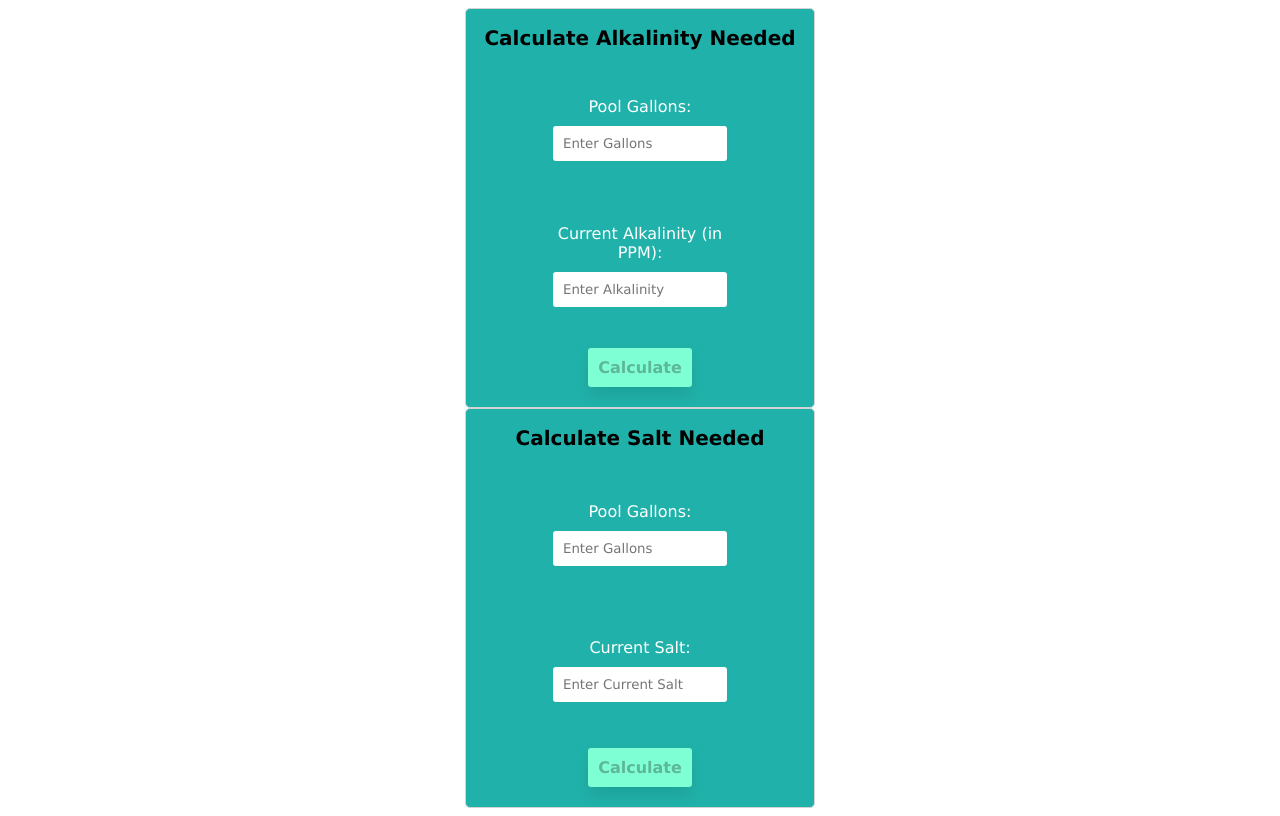
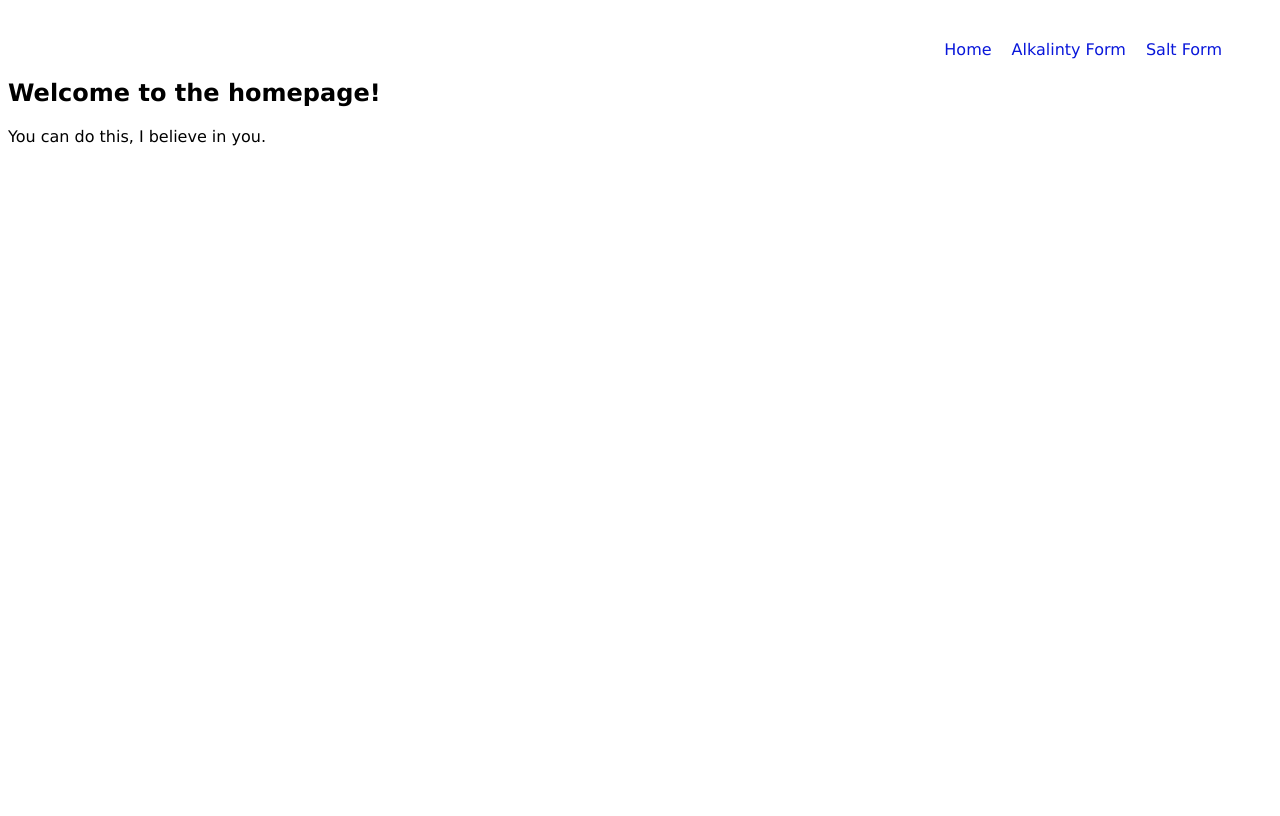
Before and after one commit to pschlafley/Pool-Chem-Calculator, a React (Create React App) app in the folder client/: page / in a window 1280 px wide. Built offline with nearby package versions, Linux system fonts and the light colour scheme; the HTML template or start-up script is replaced by a standard one.

Commit message:
installed react-router-dom, created home page component, and create navbar component with 3 links for home, alk form, and salt form

```diff
--- a/client/package.json
+++ b/client/package.json
@@ -13,6 +13,7 @@
 		"formik": "^2.2.9",
 		"react": "^17.0.2",
 		"react-dom": "^17.0.2",
+		"react-router-dom": "^6.2.1",
 		"react-scripts": "4.0.3",
 		"web-vitals": "^1.1.2",
 		"yup": "^0.32.11"
--- a/client/src/App.js
+++ b/client/src/App.js
@@ -1,12 +1,21 @@
 import './index.css';
+import NavBar from './components/Nav/navbar';
 import AlkalinityForm from './components/CalculationForms/AlkalinityForm/AlkalinityForm';
 import SaltForm from './components/CalculationForms/SaltForm/SaltForm';
+import Home from './components/HomePage/home-page';
+import { BrowserRouter as Router, Routes, Route } from 'react-router-dom';
 
 function App() {
   return (
     <div className='App'>
-      <AlkalinityForm />
-      <SaltForm />
+      <Router>
+        <NavBar />
+        <Routes>
+          <Route path='/' element={<Home />} />
+          <Route path='/salt-form' element={<SaltForm />} />
+          <Route path='/alkalinity-form' element={<AlkalinityForm />} />
+        </Routes>
+      </Router>
     </div>
   );
 }
--- /dev/null
+++ b/client/src/components/HomePage/home-page.js
@@ -0,0 +1,14 @@
+import React from "react";
+
+function Home() {
+    return (
+        <>
+            <main>
+                <h2>Welcome to the homepage!</h2>
+                <p>You can do this, I believe in you.</p>
+            </main>
+        </>
+    );
+}
+
+export default Home;
--- /dev/null
+++ b/client/src/components/Nav/Nav.module.css
@@ -0,0 +1,15 @@
+.container {
+    display: flex;
+    flex-direction: row-reverse;
+    gap: 20px;
+    margin: 40px 50px 0 0;
+}
+
+.listItem {
+    text-decoration: none;
+    color: rgb(9, 23, 218);
+};
+
+.listItem:hover {
+    color: rgb(5, 112, 85);
+};
--- a/client/src/components/Nav/navbar.js
+++ b/client/src/components/Nav/navbar.js
@@ -1,8 +1,14 @@
 import React from 'react';
+import { Link } from 'react-router-dom';
+import styles from './Nav.module.css';
+
 
 const NavBar = () => {
     return (
-        <div>
+        <div className={styles.container}>
+            <Link className={styles.listItem} to='/salt-form'>Salt Form</Link>
+            <Link className={styles.listItem} to='/alkalinity-form'>Alkalinty Form</Link>
+            <Link className={styles.listItem} to='/'>Home</Link>
         </div>
     );
 };
```
Also changed, not shown: 1 other file (tests, documents, lock files or other folders).
